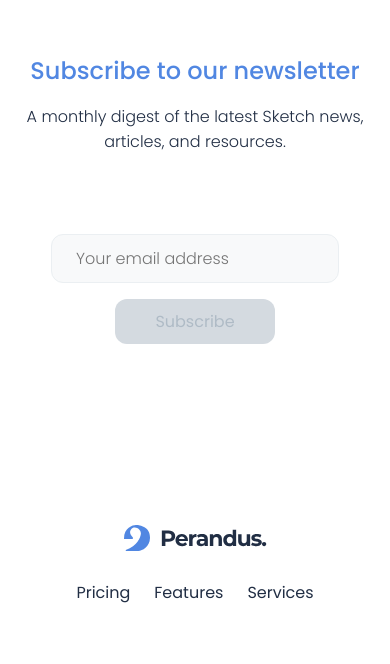
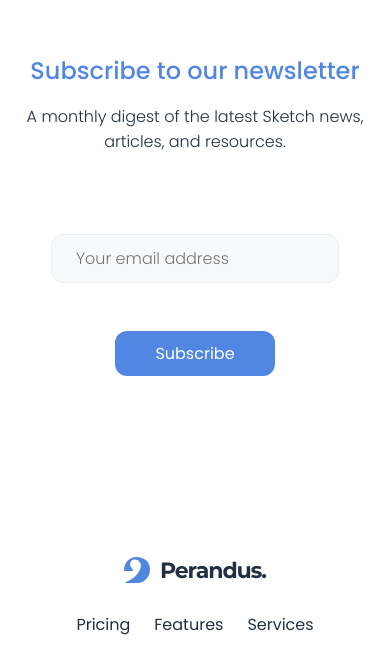
Before and after one commit to shtramvasov/typescript-landing, a React (Create React App) app: page /services in a window 390 px wide. Shown: the part 5846-6510 px from the top of the page. Before the commit the page ends 6478 px from the top, so only its background shows below. Built offline with nearby package versions, Linux system fonts and the light colour scheme.

Commit message:
scrollbar

```diff
--- a/src/components/ServicesPage/SubscribeBlock/SubscribeBlock.tsx
+++ b/src/components/ServicesPage/SubscribeBlock/SubscribeBlock.tsx
@@ -1,9 +1,9 @@
 import React from 'react'
-import { Button } from '../../Utils/Button/Button'
 import style from '../SubscribeBlock/subscribeblock.module.css'
 import { motion } from 'framer-motion'
 import opacityVariant from '../../../utils/framer'
 import { Input } from '../../Utils/Input/Input'
+import { Button } from '../../Utils/Button/Button'
 
 export const SubscribeBlock: React.FC = () => {
   return (
@@ -17,7 +17,7 @@ export const SubscribeBlock: React.FC = () => {
         <h4>Subscribe to our newsletter</h4>
         <p className='light'>A monthly digest of the latest Sketch news, articles, and resources.</p>
       </div>
-      <div className={style.form}>
+      <form className={style.form}>
         <Input
           type='email'
           color='gray'
@@ -25,11 +25,11 @@ export const SubscribeBlock: React.FC = () => {
         />
         <Button
           text='Subscribe'
+          type='button'
           color='blue'
-          link='pricing'
-          disabled={true}
+          disabled={false}
         />
-      </div>
+      </form>
     </motion.section>
   )
 }
--- a/src/components/ServicesPage/SubscribeBlock/subscribeblock.module.css
+++ b/src/components/ServicesPage/SubscribeBlock/subscribeblock.module.css
@@ -25,6 +25,7 @@
 @media (max-width: 680px) {
   .form {
     flex-direction: column;
+    gap: 3rem;
   }
 
   .text {
--- a/src/components/ServicesPage/SubscribeBlock/subscribeblock.module.scss
+++ b/src/components/ServicesPage/SubscribeBlock/subscribeblock.module.scss
@@ -30,6 +30,7 @@
 @media (max-width: $screen-small) {
   .form {
     flex-direction: column;
+    gap: 3rem;
   }
 
   .text {
--- a/src/components/Utils/Button/Button.tsx
+++ b/src/components/Utils/Button/Button.tsx
@@ -4,12 +4,13 @@ import { Link } from 'react-router-dom'
 interface Props {
   text: string,
   color: 'blue' | 'yellow',
+  type?: 'button' | 'submit'
   link?: string,
   disabled?: boolean
 }
 
-export const Button: React.FC<Props> = ({text, color, link, disabled}) => {
+export const Button: React.FC<Props> = ({text, color, link, disabled, type = 'button'}) => {
   return (
-    <Link to={`/${link}`}><button disabled={disabled} className={color === 'blue' ? 'btn' : 'btn-alt'}>{text}</button></Link>
+    <Link to={`/${link}`}><button type={type} disabled={disabled} className={color === 'blue' ? 'btn' : 'btn-alt'}>{text}</button></Link>
   )
 }
--- a/src/styles/_inputs.scss
+++ b/src/styles/_inputs.scss
@@ -60,6 +60,15 @@ input {
   background-color: $lightgray;
 }
 
+body::-webkit-scrollbar {
+  width: 10px;
+}
+
+body::-webkit-scrollbar-thumb {
+  background-color: $disabled-font;
+  border-radius: $border-radius-small;
+}
+
 @media (max-width: $screen-small) {
   input {
     width: 18rem;
--- a/src/styles/config.css
+++ b/src/styles/config.css
@@ -197,6 +197,15 @@ input:focus {
   background-color: #F8F9FA;
 }
 
+body::-webkit-scrollbar {
+  width: 10px;
+}
+
+body::-webkit-scrollbar-thumb {
+  background-color: #AFBBC6;
+  border-radius: 12px;
+}
+
 @media (max-width: 680px) {
   input {
     width: 18rem;
```
Also changed, not shown: 2 other files (tests, documents, lock files or other folders).
